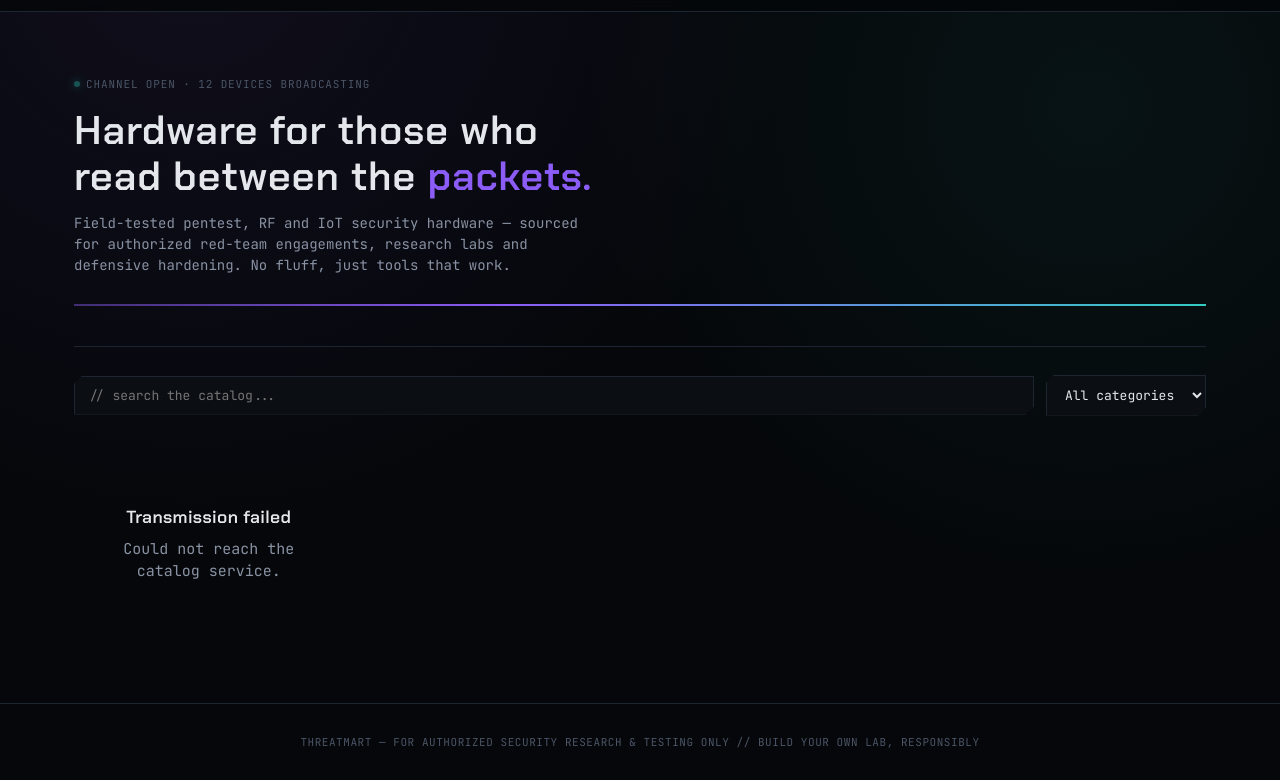
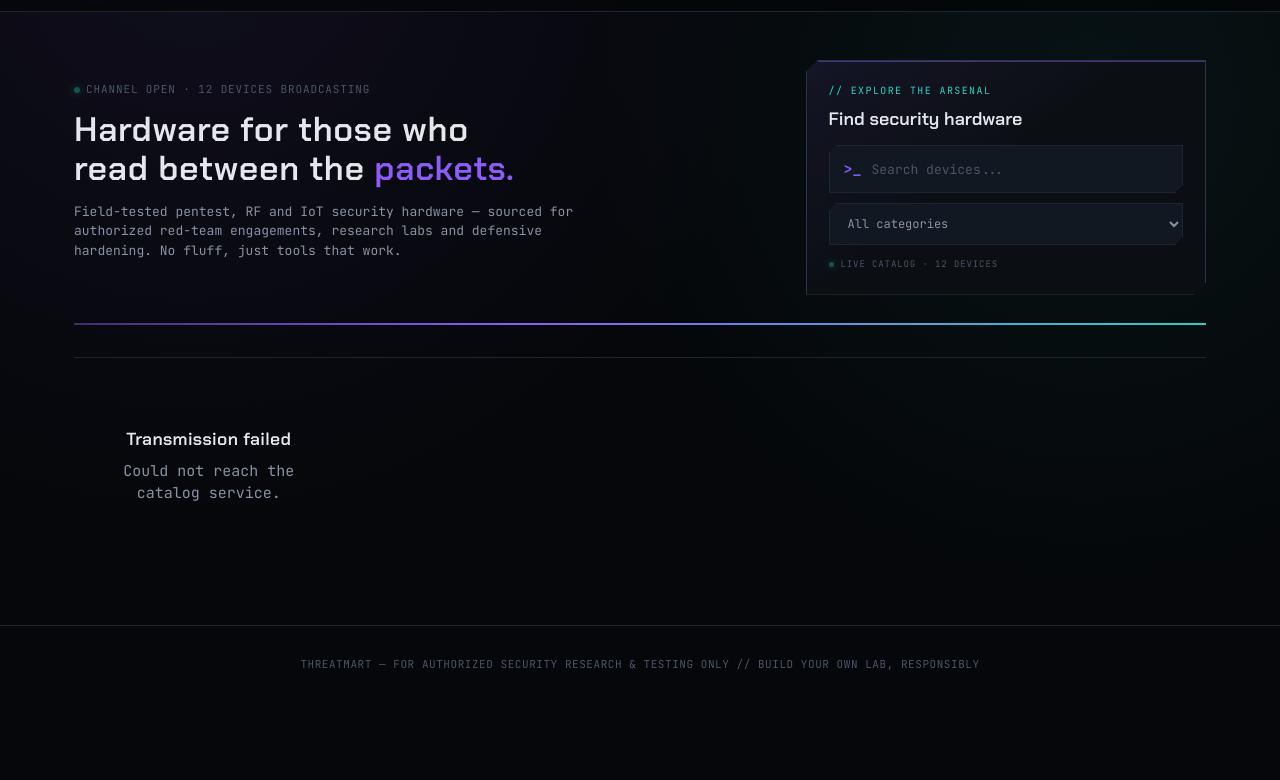
Before and after one commit to vasanth-void-0x/void-cyber-commerce, a website: page public/index.html in a window 1280 px wide. Shown: the part 61-841 px from the top of the page. After the commit the page ends 800 px from the top, so only its background shows below. Drawn offline with Linux system fonts and the light colour scheme; no server answers.

Commit message:
Enhance hero search layout and compact headline

```diff
--- a/public/css/style.css
+++ b/public/css/style.css
@@ -181,37 +181,114 @@ a:focus-visible, button:focus-visible, input:focus-visible, select:focus-visible
 
 /* ---------------- product grid ---------------- */
 .hero {
-  padding: 64px 0 40px;
+  padding: 48px 0 32px;
   border-bottom: 1px solid var(--line);
 }
+.hero-layout {
+  display: grid;
+  grid-template-columns: minmax(0, 1.25fr) minmax(320px, 0.75fr);
+  gap: 64px;
+  align-items: center;
+}
+.hero-copy { min-width: 0; }
 .hero h1 {
-  font-size: 40px;
-  max-width: 640px;
-  line-height: 1.15;
-  margin: 14px 0;
+  font-size: 34px;
+  max-width: 580px;
+  line-height: 1.16;
+  margin: 12px 0;
 }
 .hero h1 .accent { color: var(--violet); }
-.hero p { color: var(--text-dim); max-width: 520px; font-size: 14px; }
+.hero p { color: var(--text-dim); max-width: 520px; font-size: 13px; }
+
+.hero-search {
+  position: relative;
+  padding: 22px;
+  background:
+    linear-gradient(145deg, rgba(139,92,246,0.08), transparent 46%),
+    var(--bg-panel);
+  border: 1px solid var(--line-bright);
+  clip-path: var(--hex);
+  box-shadow: 0 18px 55px rgba(0,0,0,0.26);
+}
+.hero-search::after {
+  content: '';
+  position: absolute;
+  inset: 0;
+  pointer-events: none;
+  border-top: 1px solid rgba(139,92,246,0.45);
+  clip-path: var(--hex);
+}
+.search-kicker {
+  color: var(--teal);
+  font-size: 10px;
+  letter-spacing: 0.14em;
+  margin-bottom: 8px;
+}
+.search-label {
+  display: block;
+  color: var(--text);
+  font-family: var(--font-display);
+  font-size: 18px;
+  font-weight: 600;
+  margin-bottom: 12px;
+}
+.search-input-wrap {
+  display: flex;
+  align-items: center;
+  gap: 10px;
+  height: 48px;
+  padding: 0 14px;
+  background: var(--bg-raised);
+  border: 1px solid var(--line);
+  clip-path: var(--hex-sm);
+  transition: border-color 0.2s, box-shadow 0.2s;
+}
+.search-input-wrap:focus-within {
+  border-color: var(--violet);
+  box-shadow: 0 0 0 2px rgba(139,92,246,0.12), 0 0 24px rgba(139,92,246,0.1);
+}
+.search-input-wrap span { color: var(--violet); font-weight: 700; }
+.search-input-wrap input {
+  width: 100%;
+  min-width: 0;
+  padding: 0;
+  border: 0;
+  outline: 0;
+  background: transparent;
+  color: var(--text);
+  font-size: 13px;
+}
+.search-input-wrap input::placeholder { color: var(--text-faint); }
+.hero-search select {
+  width: 100%;
+  margin-top: 10px;
+  padding: 11px 14px;
+  background: var(--bg-raised);
+  border: 1px solid var(--line);
+  color: var(--text-dim);
+  clip-path: var(--hex-sm);
+  font-size: 12px;
+}
+.search-foot {
+  display: flex;
+  align-items: center;
+  gap: 7px;
+  margin-top: 13px;
+  color: var(--text-faint);
+  font-size: 9px;
+  letter-spacing: 0.1em;
+}
+.search-foot .pulse-dot { width: 5px; height: 5px; }
 
 .hero-scan {
   margin-top: 28px;
-  height: 2px; width: 100%;
+  height: 2px;
+  width: 100%;
   background: linear-gradient(90deg, transparent, var(--violet), var(--teal), transparent);
   background-size: 200% 100%;
   animation: scan-sweep 3.5s linear infinite;
 }
 @keyframes scan-sweep { 0% { background-position: 200% 0; } 100% { background-position: -200% 0; } }
-
-.toolbar {
-  display: flex; gap: 12px; align-items: center; flex-wrap: wrap;
-  margin: 28px 0 20px;
-}
-.toolbar input[type="text"], .toolbar select {
-  background: var(--bg-panel); border: 1px solid var(--line);
-  color: var(--text); padding: 10px 14px; clip-path: var(--hex-sm);
-  font-size: 13px;
-}
-.toolbar input[type="text"] { flex: 1; min-width: 200px; }
 
 .grid {
   display: grid;
@@ -346,13 +423,20 @@ footer {
 .summary-line { display: flex; justify-content: space-between; font-size: 13px; padding: 6px 0; color: var(--text-dim); }
 .summary-line.total { color: var(--text); font-family: var(--font-display); font-size: 18px; border-top: 1px solid var(--line); margin-top: 10px; padding-top: 14px; }
 
+@media (max-width: 820px) {
+  .hero-layout { grid-template-columns: 1fr; gap: 28px; }
+  .hero-search { max-width: 520px; width: 100%; }
+}
+
 @media (max-width: 640px) {
   .brand-logo { width: 38px; height: 38px; flex-basis: 38px; }
   .brand-copy { font-size: 17px; }
   .brand small { font-size: 8px; }
   .auth-brand { height: 165px; }
   .auth-brand img { width: auto; height: 165px; }
-  .hero h1 { font-size: 28px; }
+  .hero { padding: 34px 0 26px; }
+  .hero h1 { font-size: 27px; }
+  .hero-search { padding: 18px; }
   .cart-row { grid-template-columns: 44px 1fr; row-gap: 8px; }
   .nav { gap: 12px; }
 }
--- a/public/index.html
+++ b/public/index.html
@@ -27,18 +27,28 @@
 
 <div class="shell">
   <section class="hero">
-    <div class="status-strip"><span class="pulse-dot"></span> CHANNEL OPEN · 12 DEVICES BROADCASTING</div>
-    <h1>Hardware for those who<br>read between the <span class="accent">packets.</span></h1>
-    <p>Field-tested pentest, RF and IoT security hardware — sourced for authorized red-team engagements, research labs and defensive hardening. No fluff, just tools that work.</p>
+    <div class="hero-layout">
+      <div class="hero-copy">
+        <div class="status-strip"><span class="pulse-dot"></span> CHANNEL OPEN · 12 DEVICES BROADCASTING</div>
+        <h1>Hardware for those who<br>read between the <span class="accent">packets.</span></h1>
+        <p>Field-tested pentest, RF and IoT security hardware — sourced for authorized red-team engagements, research labs and defensive hardening. No fluff, just tools that work.</p>
+      </div>
+
+      <div class="hero-search" role="search" aria-label="Product catalog search">
+        <div class="search-kicker">// EXPLORE THE ARSENAL</div>
+        <label class="search-label" for="search-input">Find security hardware</label>
+        <div class="search-input-wrap">
+          <span aria-hidden="true">&gt;_</span>
+          <input type="text" id="search-input" placeholder="Search devices...">
+        </div>
+        <select id="category-select" aria-label="Filter by category">
+          <option value="">All categories</option>
+        </select>
+        <div class="search-foot"><span class="pulse-dot"></span> LIVE CATALOG · 12 DEVICES</div>
+      </div>
+    </div>
     <div class="hero-scan"></div>
   </section>
-
-  <div class="toolbar">
-    <input type="text" id="search-input" placeholder="// search the catalog...">
-    <select id="category-select">
-      <option value="">All categories</option>
-    </select>
-  </div>
 
   <div id="grid" class="grid">
     <div class="empty-state">Establishing connection...</div>
```
